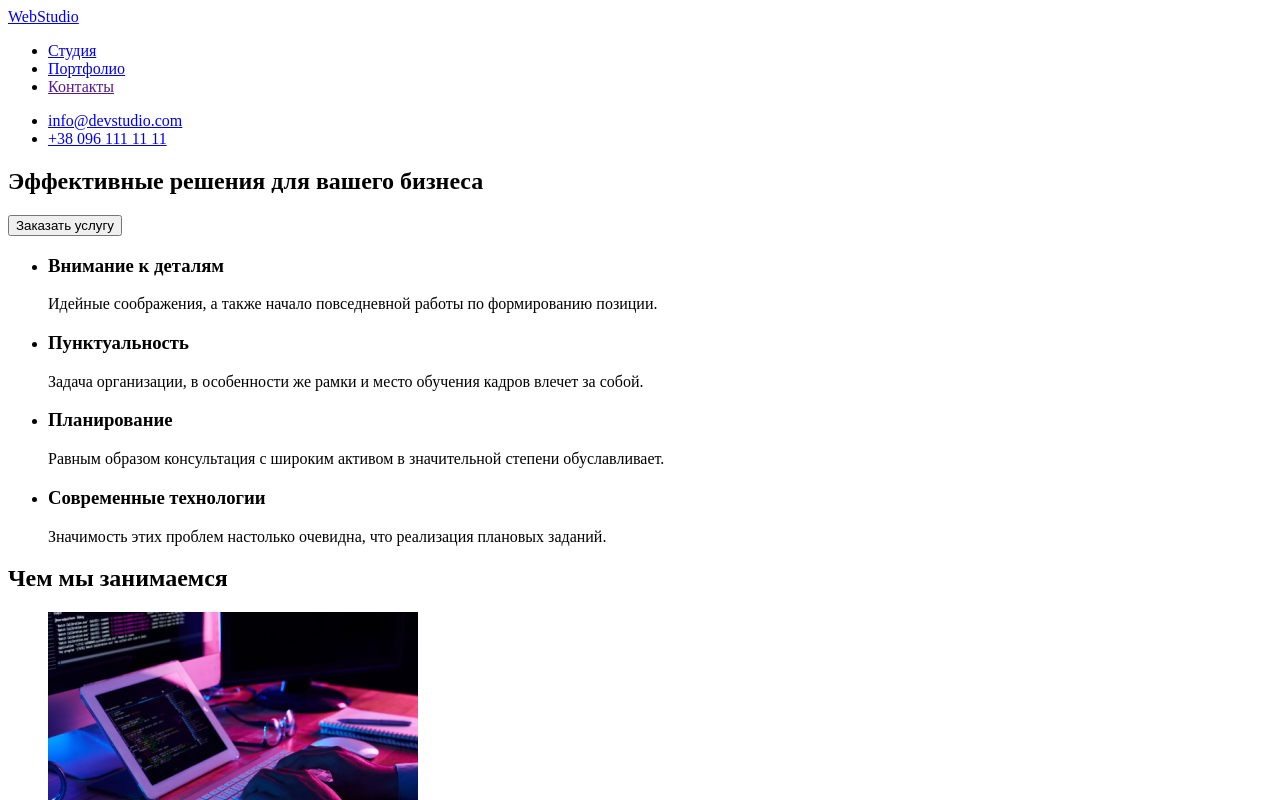
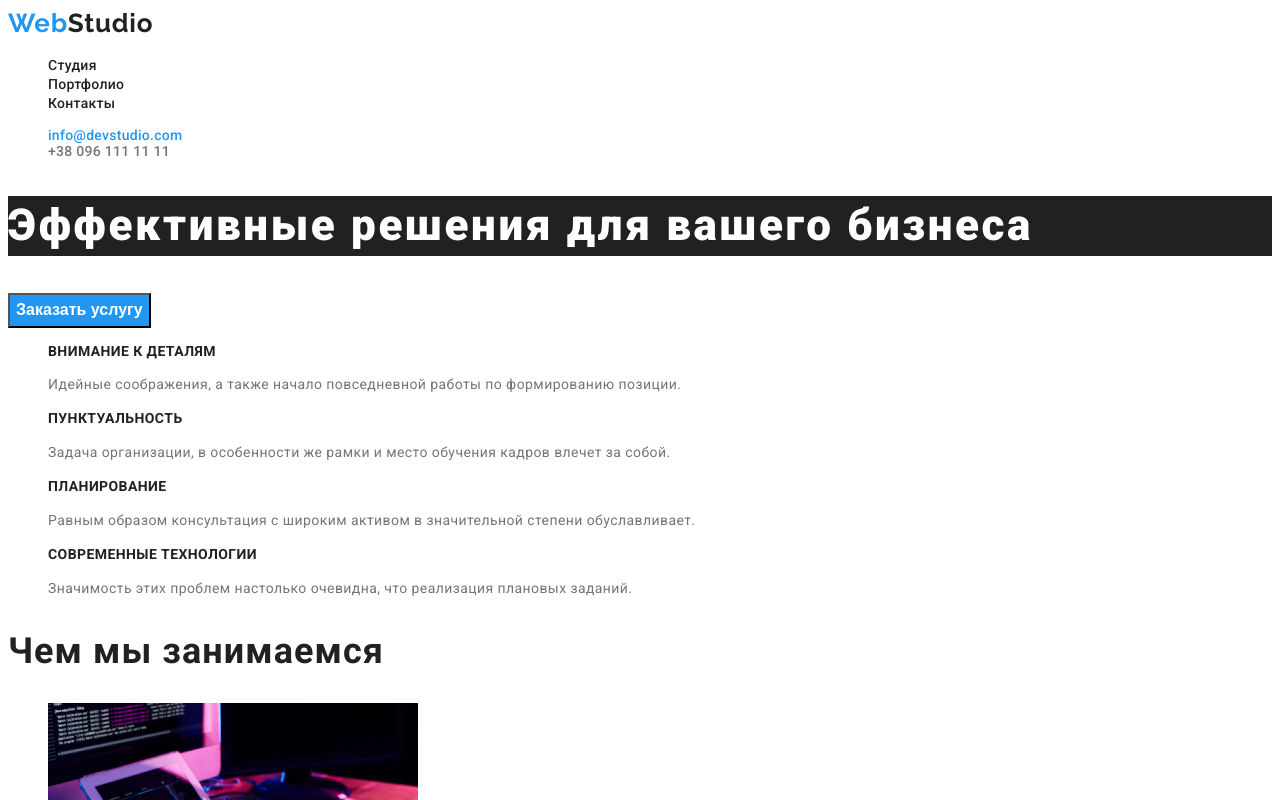
Before and after one commit to getluucky/goit-markup-hw-02, a plain HTML site: page index.html in a window 1280 px wide. Shown: the top 800 px of the page. Drawn offline with Linux system fonts and the light colour scheme.

Commit message:
index.html css done

```diff
--- a/css/style.css
+++ b/css/style.css
@@ -0,0 +1,161 @@
+:root {
+  --primary-text-color: #757575;
+  --litle-text-color: #212121;
+  --accent-color: #2196f3;
+  --additional-color: #ffffff;
+}
+body {
+  font-family: Roboto, sans-serif;
+  color: var(--primary-text-color);
+}
+
+.web-style {
+  font-family: Raleway;
+  font-size: 26px;
+  line-height: 1.19;
+  letter-spacing: 0.03em;
+  color: var(--accent-color);
+  text-decoration: none;
+}
+
+.studio-style {
+  font-family: Raleway;
+  font-size: 26px;
+  line-height: 1.19;
+  letter-spacing: 0.03em;
+  color: var(--litle-text-color);
+  text-decoration: none;
+}
+
+.site-nav,
+.feature-list,
+.photos-list,
+.workers-list,
+.address-section {
+  list-style: none;
+}
+.site-nav .link {
+  font-weight: 500;
+  font-size: 14px;
+  line-height: 1.14;
+  letter-spacing: 0.02em;
+  color: var(--litle-text-color);
+  text-decoration: none;
+}
+
+.site-nav .link:hover,
+.site-nav .link:focus {
+  color: var(--accent-color);
+}
+
+.auth-nav {
+  font-weight: 500;
+  font-size: 14px;
+  line-height: 1.14;
+  letter-spacing: 0.02em;
+  list-style: none;
+}
+
+.auth-nav .email {
+  color: var(--accent-color);
+  text-decoration: none;
+}
+.auth-nav .phone {
+  color: var(--primary-text-color);
+  text-decoration: none;
+}
+
+.auth-nav .link:hover,
+.auth-nav .link:focus {
+  color: var(--accent-color);
+}
+
+.hero .title {
+  font-weight: 900;
+  font-size: 44px;
+  line-height: 1.36;
+  letter-spacing: 0.06em;
+  color: var(--additional-color);
+  background-color: var(--litle-text-color);
+}
+
+.hero .link {
+  font-weight: 700;
+  font-size: 16px;
+  line-height: 1.8;
+  background-color: var(--accent-color);
+  color: var(--additional-color);
+}
+
+.feature-list .title {
+  font-weight: 700;
+  font-size: 14px;
+  line-height: 1.14;
+  letter-spacing: 0.03em;
+  text-transform: uppercase;
+  color: var(--litle-text-color);
+}
+
+.feature-list .text {
+  font-weight: 400;
+  font-size: 14px;
+  line-height: 1.71;
+  letter-spacing: 0.03em;
+}
+
+.what-we-do .title {
+  font-weight: 700;
+  font-size: 36px;
+  line-height: 1.16;
+  letter-spacing: 0.03em;
+  color: var(--litle-text-color);
+}
+
+.team .title {
+  font-weight: 700;
+  font-size: 36px;
+  line-height: 1.16;
+  letter-spacing: 0.03em;
+  color: var(--litle-text-color);
+}
+
+.workers-list .title {
+  font-weight: 500;
+  font-size: 16px;
+  line-height: 1.18;
+  letter-spacing: 0.03em;
+  color: var(--litle-text-color);
+}
+
+.workers-list .text {
+  font-weight: 500;
+  font-size: 16px;
+  line-height: 1.18;
+  letter-spacing: 0.03em;
+}
+
+.end-page {
+  background-color: var(--litle-text-color);
+}
+.address-section .link {
+  font-weight: 400;
+  font-size: 14px;
+  line-height: 1.7;
+  color: var(--additional-color);
+  letter-spacing: 0.03em;
+  text-decoration: none;
+  font-style: normal;
+}
+.address-section .text {
+  font-weight: 400;
+  font-size: 14px;
+  line-height: 1.71;
+  letter-spacing: 0.03em;
+  color: var(--primary-text-color);
+  text-decoration: none;
+  font-style: normal;
+}
+
+.end-page .studio-style {
+  color: var(--additional-color);
+}
--- a/index.html
+++ b/index.html
@@ -5,91 +5,99 @@
     <meta http-equiv="X-UA-Compatible" content="IE=edge">
     <meta name="viewport" content="width=device-width, initial-scale=1.0">
     <title>Document</title>
+    <link rel="stylesheet" href="./css/style.css">
+    <link rel="preconnect" href="https://fonts.googleapis.com">
+    <link rel="preconnect" href="https://fonts.gstatic.com" crossorigin>
+    <link href="https://fonts.googleapis.com/css2?family=Raleway:wght@700&family=Roboto:wght@400;500;700;900&display=swap" rel="stylesheet">
 </head>
 <body>
     <header>
-<a href="/index.html">Web<span>Studio</span></a>
+<a href="/index.html" class="web-style">Web<span class="studio-style">Studio</span></a>
 <nav>
-    <ul>
-        <li><a href="/index.html">Студия</a></li>
-        <li><a href="/portfolio.html">Портфолио</a></li>
-        <li><a href="">Контакты</a></li>
+    <ul class="site-nav">
+        <li><a href="/index.html" class="link">Студия</a></li>
+        <li><a href="/portfolio.html" class="link">Портфолио</a></li>
+        <li><a href="" class="link">Контакты</a></li>
     </ul>
 </nav>
-    <ul>
-        <li><a href="mailto:info@devstudio.com">info@devstudio.com</a></li>
-        <li><a href="tel:+380961111111">+38 096 111 11 11</a></li>
+    <ul class="auth-nav">
+        <li><a href="mailto:info@devstudio.com" class="email link">info@devstudio.com</a></li>
+        <li><a href="tel:+380961111111" class="phone link">+38 096 111 11 11</a></li>
     </ul>
     </header>
     <main>
         <!--Начало-->
-        <section>
-<h1>Эффективные решения для вашего бизнеса</h1>
-<button title="Заказать услугу">Заказать услугу</button>
+        <section class="hero">
+<h1 class="title">Эффективные решения для вашего бизнеса</h1>
+<button title="Заказать услугу" class="link">Заказать услугу</button>
 </section>
-<section>
-    <ul>
+<section class="feature">
+    <ul class="feature-list">
         <li>
-            <h3>Внимание к деталям</h3>
-            <p>Идейные соображения, а также начало повседневной работы по формированию позиции.</p>
+            <h3 class="title">Внимание к деталям</h3>
+            <p class="text">Идейные соображения, а также начало повседневной работы по формированию позиции.</p>
         </li>
         <li>
-            <h3>Пунктуальность</h3>
-            <p>Задача организации, в особенности же рамки и место обучения кадров влечет за собой.</p>
+            <h3 class="title">Пунктуальность</h3>
+            <p class="text"> Задача организации, в особенности же рамки и место обучения кадров влечет за собой.</p>
         </li>
         <li>
-            <h3>Планирование</h3>
-            <p>Равным образом консультация с широким активом в значительной степени обуславливает.</p>
+            <h3 class="title">Планирование</h3>
+            <p class="text">Равным образом консультация с широким активом в значительной степени обуславливает.</p>
         </li>
         <li>
-            <h3>Современные технологии</h3>
-            <p>Значимость этих проблем настолько очевидна, что реализация плановых заданий.</p>
+            <h3 class="title">Современные технологии</h3>
+            <p class="text">Значимость этих проблем настолько очевидна, что реализация плановых заданий.</p>
         </li>
     </ul>
 
         </section>
-<section>
-    <h2>Чем мы занимаемся</h2>
-    <ul>
+<section class="what-we-do">
+    <h2 class="title">Чем мы занимаемся</h2>
+    <ul class="photos-list">
         <li><img src="./img/Keyboard.png" alt="Человек с клавиатурой" width="370"></li>
         <li><img src="./img/Phone.png" alt="Человек с телефоном" width="370"></li>
         <li><img src="./img/Palitra.png" alt="Человек с палитрой" width="370"></li>
     </ul>
 </section>
-<section>
-    <h2>Наша команда</h2>
-    <ul>
+<section class="team">
+    <h2 class="title">Наша команда</h2>
+    <ul class="workers-list">
         <li>
             <img src="./img/Ihor.jpg" alt="Игорь" width="270">
-            <h3>Игорь Демьяненко</h3>
-            <p>Product Designer</p>
+            <h3 class="title">Игорь Демьяненко</h3>
+            <p class="text">Product Designer</p>
         </li>
         <li>
             <img src="./img/Olga.jpg" alt="Ольга" width="270">
-            <h3>Ольга Репина</h3>
-            <p>Frontend Developer</p>
+            <h3 class="title">Ольга Репина</h3>
+            <p class="text">Frontend Developer</p>
         </li>
         <li>
             <img src="./img/Nikolay.jpg" alt="Николай" width="270">
-            <h3>Николай Тарасов</h3>
-            <p>Marketing</p>
+            <h3 class="title">Николай Тарасов</h3>
+            <p class="text">Marketing</p>
         </li>
         <li>
             <img src="./img/Mikhail.jpg" alt="Михаил" width="270">
-            <h3>Михаил Ермаков</h3>
-            <p>UI Designer</p>
+            <h3 class="title">Михаил Ермаков</h3>
+            <p class="text">UI Designer</p>
         </li>
 
     </ul>
 </section>
     </main>
-    <footer>
-        <a href="/index.html">Web<span>Studio</span></a>
+    <footer class="end-page">
+        <a href="./index.html" class="web-style">Web<span class="studio-style">Studio</span></a>
         <address>
-            <ul>
-                <li><a href="">г. Киев, пр-т Леси Украинки, 26</a></li>
-                <li><a href="mailto:info@example.com">info@example.com</a></li>
-                <li><a href="tel:+380991111111">+38 099 111 11 11</a></li>
+            <ul class="address-section">
+                <li><a href="" class="link">г. Киев, пр-т Леси Украинки, 26</a></li>
+                <li>
+                    <a href="mailto:info@example.com" class="text">info@example.com</a>
+                </li>
+                <li>
+                    <a href="tel:+380991111111" class="text">+38 099 111 11 11</a>
+                </li>
             </ul>
         </address>
     </footer>
```
Also changed, not shown: portfolio.html (+4 -0 lines).
